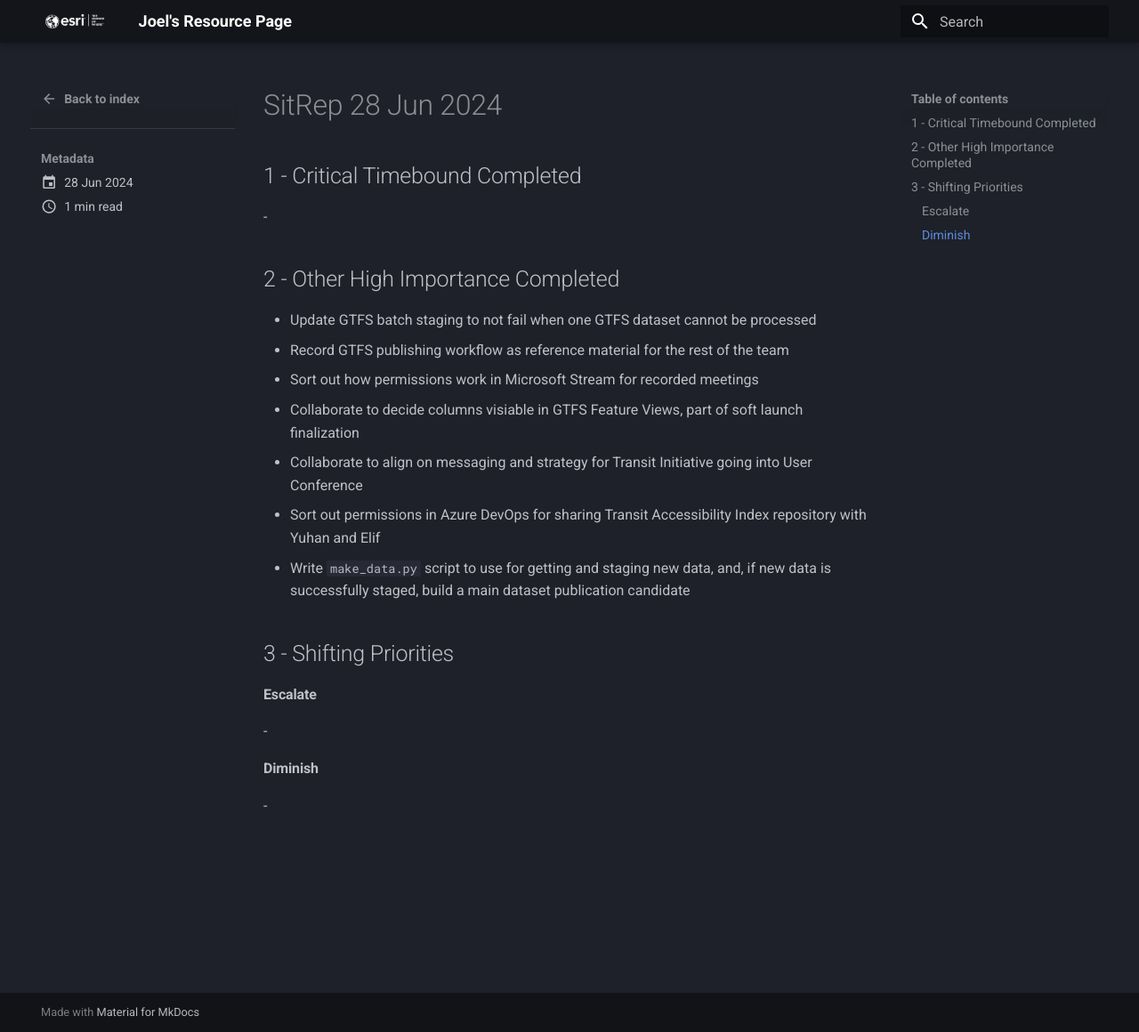
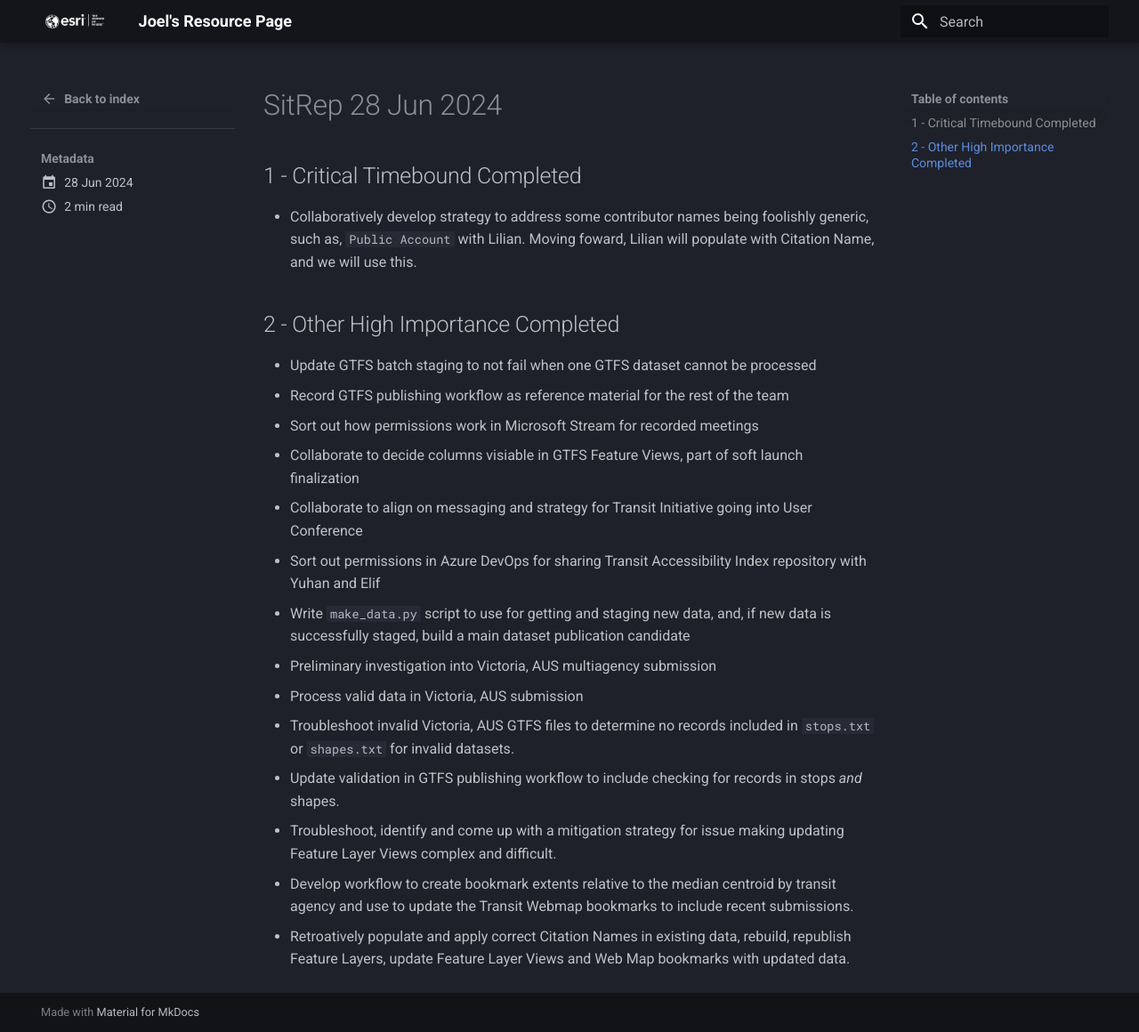
Before and after one commit to knu2xs/esri-resource-page, an MkDocs documentation site: the page built from docs/sitreps/posts/sitrep_20240628.md, in a window 1280 px wide and 1160 px high. Shown: the whole window at 89% size. Built offline with MkDocs 1.6.1 and Material for MkDocs 9.7.7, drawn with Linux system fonts in a browser that asks for light colours.

Commit message:
update sitreps

```diff
--- a/docs/sitreps/posts/sitrep_20240628.md
+++ b/docs/sitreps/posts/sitrep_20240628.md
@@ -6,7 +6,7 @@ date: 2024-06-28
 
 ## 1 - Critical Timebound Completed
 
--
+- Collaboratively develop strategy to address some contributor names being foolishly generic, such as, `Public Account` with Lilian. Moving foward, Lilian will populate with Citation Name, and we will use this.
 
 ## 2 - Other High Importance Completed
 
@@ -17,13 +17,10 @@ date: 2024-06-28
 - Collaborate to align on messaging and strategy for Transit Initiative going into User Conference
 - Sort out permissions in Azure DevOps for sharing Transit Accessibility Index repository with Yuhan and Elif
 - Write `make_data.py` script to use for getting and staging new data, and, if new data is successfully staged, build a main dataset publication candidate
-
-## 3 - Shifting Priorities
-
-#### Escalate
-
--
-
-#### Diminish
-
--
+- Preliminary investigation into Victoria, AUS multiagency submission
+- Process valid data in Victoria, AUS submission
+- Troubleshoot invalid Victoria, AUS GTFS files to determine no records included in `stops.txt` or `shapes.txt` for invalid datasets.
+- Update validation in GTFS publishing workflow to include checking for records in stops _and_ shapes.
+- Troubleshoot, identify and come up with a mitigation strategy for issue making updating Feature Layer Views complex and difficult.
+- Develop workflow to create bookmark extents relative to the median centroid by transit agency and use to update the Transit Webmap bookmarks to include recent submissions.
+- Retroatively populate and apply correct Citation Names in existing data, rebuild, republish Feature Layers, update Feature Layer Views and Web Map bookmarks with updated data.
```
